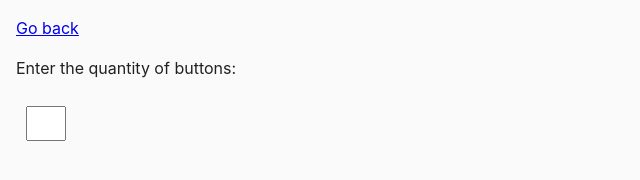
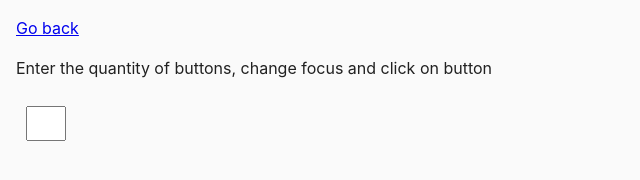
Before and after one commit to shmetanelena/js-dom-events, a plain HTML site: page task2.html in a window 1280 px wide. Shown: the whole page, without its empty margins (0-640 px from the left). Drawn offline with Linux system fonts and the light colour scheme.

Commit message:
add comments

```diff
--- a/js/task2.js
+++ b/js/task2.js
@@ -8,7 +8,8 @@ const getRandomHexColor = () =>
     `#${Math.floor(Math.random() * 16777215).toString(16)}`;
 
 const textInputEl = document.createElement('p');
-textInputEl.textContent = 'Enter the quantity of buttons: \n';
+textInputEl.textContent =
+    'Enter the quantity of buttons, change focus and click on button \n';
 document.body.append(textInputEl);
 
 const inputEl = document.createElement('input');
```
Also changed, not shown: task1.html (+1 -0 lines).
